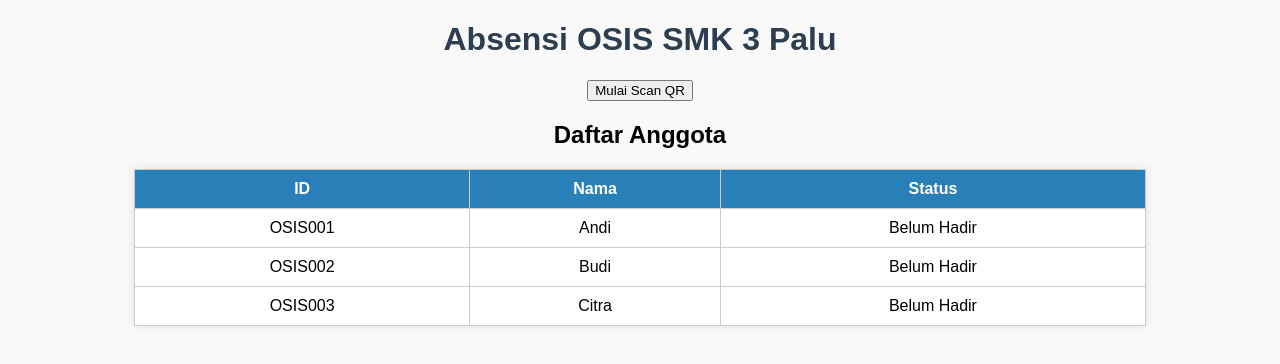
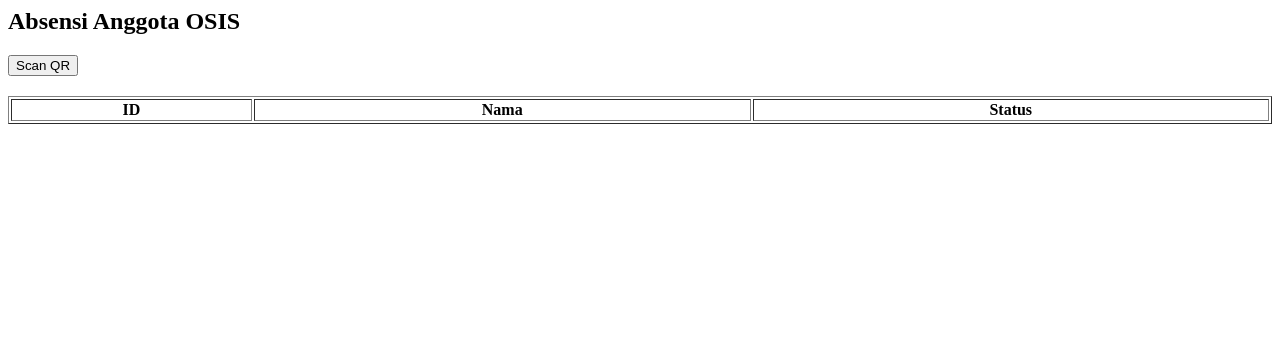
Before and after one commit to Gaming3200l/smart-school-system, a plain HTML site: page index.html in a window 1280 px wide. Drawn offline with Linux system fonts and the light colour scheme.

Commit message:
Update index.html

```diff
--- a/index.html
+++ b/index.html
@@ -1,19 +1,7 @@
-<!DOCTYPE html>
-<html lang="id">
-<head>
-  <meta charset="UTF-8">
-  <meta name="viewport" content="width=device-width, initial-scale=1.0">
-  <title>Absensi OSIS SMK 3 Palu</title>
-  <link rel="stylesheet" href="style.css">
-</head>
-<body>
-  <h1>Absensi OSIS SMK 3 Palu</h1>
+<h2>Absensi Anggota OSIS</h2>
+<button onclick="scanQR()">Scan QR</button>
 
-  <button onclick="startScan()">Mulai Scan QR</button>
-  <div id="reader" style="width:300px;"></div>
-
-  <h2>Daftar Anggota</h2>
-  <table border="1">
+<table border="1" style="margin-top: 20px; width: 100%; text-align:center;">
   <thead>
     <tr>
       <th>ID</th>
@@ -21,10 +9,7 @@
       <th>Status</th>
     </tr>
   </thead>
-    <tbody id="anggotaTable"></tbody>
+  <tbody id="anggota-body">
+    <!-- Data anggota akan muncul otomatis dari script.js -->
+  </tbody>
 </table>
-
-  <script src="https://unpkg.com/html5-qrcode" type="text/javascript"></script>
-  <script src="script.js"></script>
-</body>
-</html>
```
Lines whose indentation alone changed are shown as unchanged.
